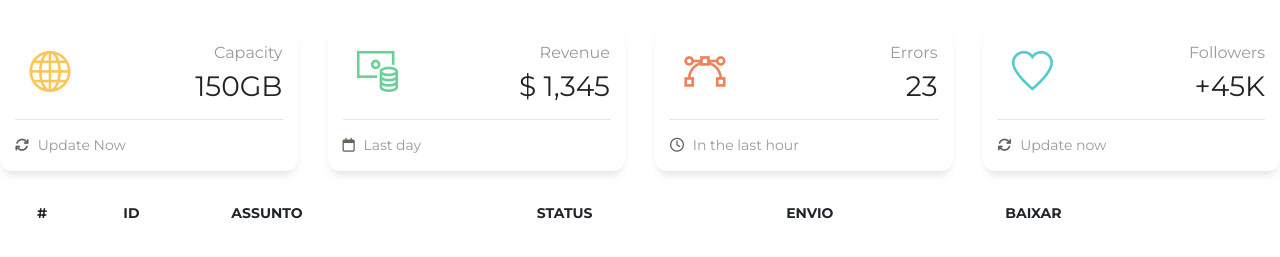
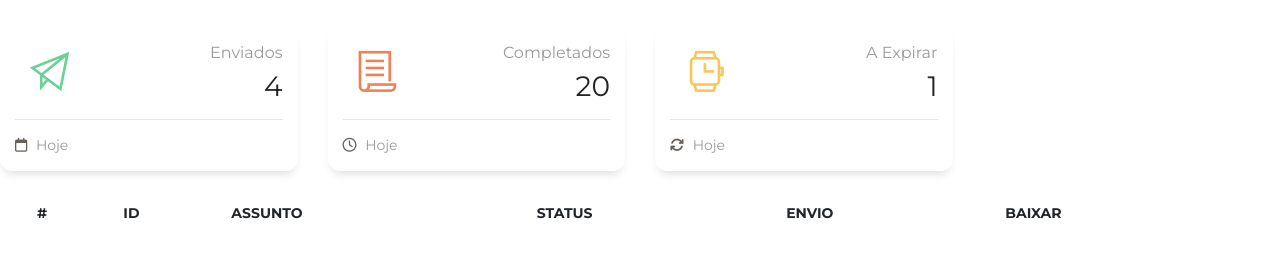
Before and after one commit to navisantos/listener, a website: page views/index.html in a window 1280 px wide. Shown: the part 101-358 px from the top of the page. Drawn offline with nearby package versions, Linux system fonts and the light colour scheme; no server answers.

Commit message:
icons and layout

```diff
--- a/views/index.html
+++ b/views/index.html
@@ -31,13 +31,13 @@
               <div class="row">
                 <div class="col-5 col-md-4">
                   <div class="icon-big text-center icon-warning">
-                    <i class="nc-icon nc-globe text-warning"></i>
+                    <i class="nc-icon nc-send text-success"></i>
                   </div>
                 </div>
                 <div class="col-7 col-md-8">
                   <div class="numbers">
-                    <p class="card-category">Capacity</p>
-                    <p class="card-title">150GB<p>
+                    <p class="card-category">Enviados</p>
+                    <p class="card-title">4<p>
                   </div>
                 </div>
               </div>
@@ -45,8 +45,8 @@
             <div class="card-footer ">
               <hr>
               <div class="stats">
-                <i class="fa fa-refresh"></i>
-                Update Now
+                <i class="fa fa-calendar-o"></i>
+                Hoje
               </div>
             </div>
           </div>
@@ -57,13 +57,13 @@
               <div class="row">
                 <div class="col-5 col-md-4">
                   <div class="icon-big text-center icon-warning">
-                    <i class="nc-icon nc-money-coins text-success"></i>
+                    <i class="nc-icon nc-paper text-danger"></i>
                   </div>
                 </div>
                 <div class="col-7 col-md-8">
                   <div class="numbers">
-                    <p class="card-category">Revenue</p>
-                    <p class="card-title">$ 1,345<p>
+                    <p class="card-category">Completados</p>
+                    <p class="card-title">20<p>
                   </div>
                 </div>
               </div>
@@ -71,8 +71,8 @@
             <div class="card-footer ">
               <hr>
               <div class="stats">
-                <i class="fa fa-calendar-o"></i>
-                Last day
+                <i class="fa fa-clock-o"></i>
+                Hoje
               </div>
             </div>
           </div>
@@ -83,39 +83,13 @@
               <div class="row">
                 <div class="col-5 col-md-4">
                   <div class="icon-big text-center icon-warning">
-                    <i class="nc-icon nc-vector text-danger"></i>
+                    <i class="nc-icon nc-watch-time text-warning"></i>
                   </div>
                 </div>
                 <div class="col-7 col-md-8">
                   <div class="numbers">
-                    <p class="card-category">Errors</p>
-                    <p class="card-title">23<p>
-                  </div>
-                </div>
-              </div>
-            </div>
-            <div class="card-footer ">
-              <hr>
-              <div class="stats">
-                <i class="fa fa-clock-o"></i>
-                In the last hour
-              </div>
-            </div>
-          </div>
-        </div>
-        <div class="col-lg-3 col-md-6 col-sm-6">
-          <div class="card card-stats">
-            <div class="card-body ">
-              <div class="row">
-                <div class="col-5 col-md-4">
-                  <div class="icon-big text-center icon-warning">
-                    <i class="nc-icon nc-favourite-28 text-primary"></i>
-                  </div>
-                </div>
-                <div class="col-7 col-md-8">
-                  <div class="numbers">
-                    <p class="card-category">Followers</p>
-                    <p class="card-title">+45K<p>
+                    <p class="card-category">A Expirar</p>
+                    <p class="card-title">1<p>
                   </div>
                 </div>
               </div>
@@ -124,7 +98,7 @@
               <hr>
               <div class="stats">
                 <i class="fa fa-refresh"></i>
-                Update now
+                Hoje
               </div>
             </div>
           </div>
```
Also changed, not shown: 2 other files.
